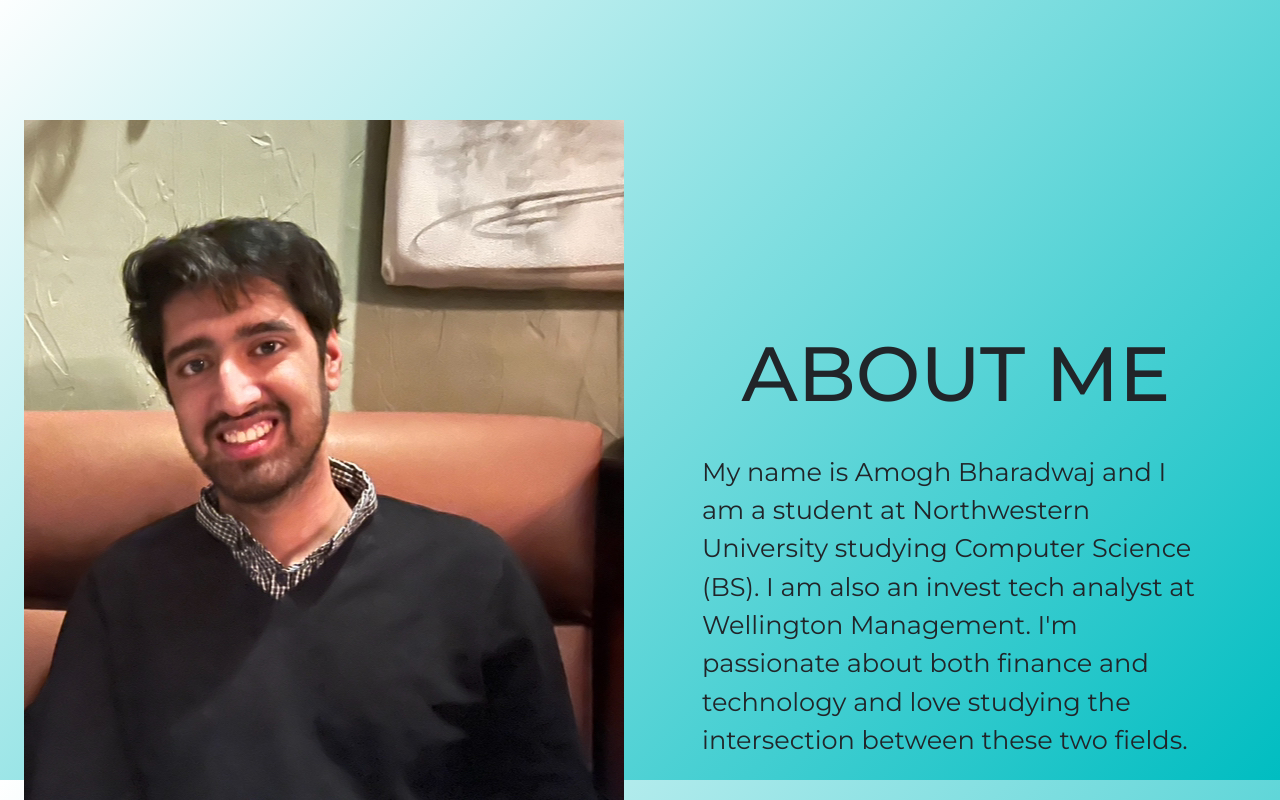
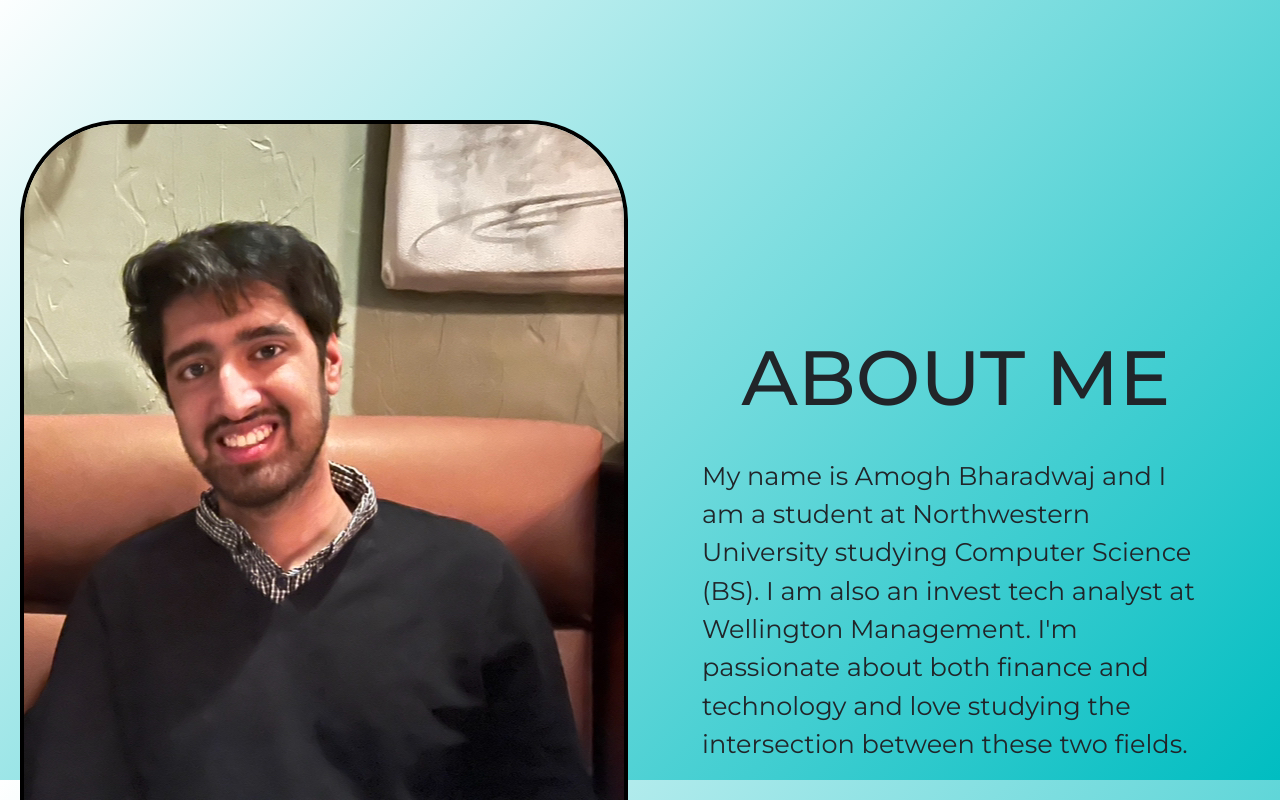
Before and after one commit to Rightafire2/Portfolio, a React (Create React App) app: page / in a window 1280 px wide. Shown: the part 820-1620 px from the top of the page. Built offline with nearby package versions, Linux system fonts and the light colour scheme.

Commit message:
Added Image Border

```diff
--- a/src/assets/styling/aboutimg.css
+++ b/src/assets/styling/aboutimg.css
@@ -10,5 +10,7 @@
     object-fit: cover;
     max-width: 100%;
     max-height: 100%;
-    transition: transform 0.5s ease; /* transform animation styling learned and modified from ChatGPT */
+    border: 4px solid rgb(0,0,0);
+    border-radius: 100px;
+    transition: transform 0.2s ease; /* transform animation styling learned and modified from ChatGPT */
 }
```
